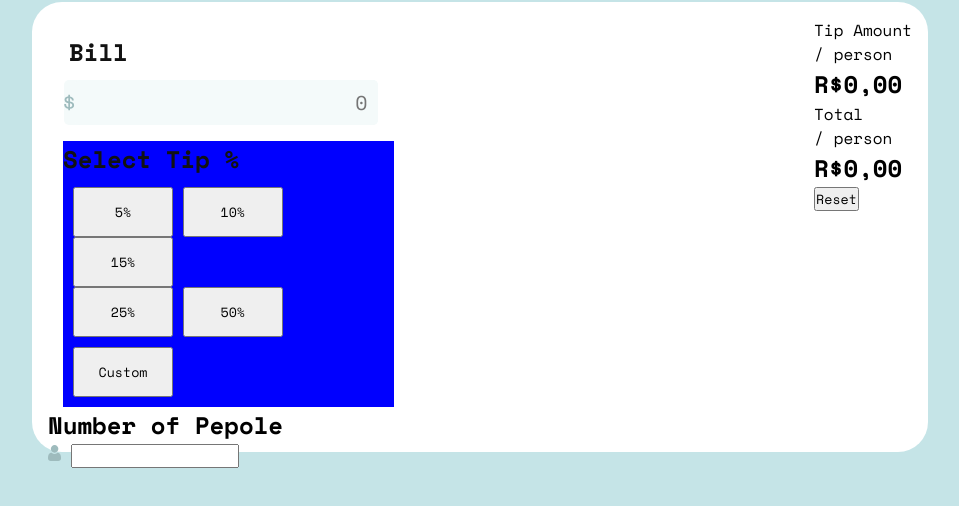
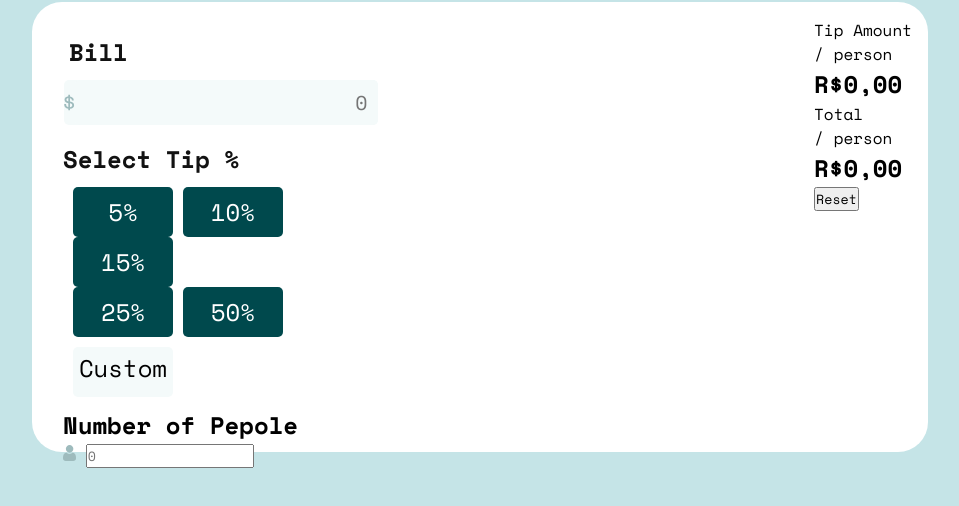
Before and after one commit to LK4z/FrontEnd-Mentor---Tip-Calculator-W-Israel-Pina, a plain HTML site: page index.html in a window 1280 px wide. Shown: the part 118-624 px from the top of the page, without its empty margins (160-1119 px from the left). Drawn offline with nearby package versions, Linux system fonts and the light colour scheme.

Commit message:
Mais CSS

```diff
--- a/index.html
+++ b/index.html
@@ -26,7 +26,7 @@
       <div class="bill">
         <h2>Bill</h2>
         <div class="bill-input-container">
-         <img src="./images/icon-dollar.svg" alt="Icone de dolar">
+          <img src="./images/icon-dollar.svg" alt="Icone de dolar">
           <input type="text" class="bill-input" placeholder="0">
         </div>
       </div>
@@ -40,7 +40,7 @@
           <br>
           <button class="botao-25">25%</button>
           <button class="botao-50">50%</button>
-          <button class="botao-custom">Custom</button>
+          <input type="text" placeholder="Custom" class="botao-custom">
         </div>
       </div>
 
@@ -48,7 +48,7 @@
         <h2>Number of Pepole</h2>
         <div class="numero-pessoas-input-container">
           <img src="./images/icon-person.svg" alt="">
-          <input type="text">
+          <input type="text" class="numero-pessoas-input" placeholder="0">
         </div>
       </div>
 
--- a/styles.css
+++ b/styles.css
@@ -48,7 +48,7 @@ body {
 }
 
 .bill-input-container:focus-within {
-    border: 1px solid hsl(172, 67%, 45%);
+    border: 2px solid hsl(172, 67%, 45%);
 }
 
 .bill-input {
@@ -71,7 +71,6 @@ body {
 }
 
 .select-tip {
-    background-color: blue;
     margin-left: 15px;
 }
 
@@ -83,38 +82,44 @@ body {
     padding: 10px;
 }
 
-.botao-5 {
+.botao-5, .botao-10, .botao-15, .botao-25, .botao-50 {
     height: 50px;
     width: 100px;
-}
-
-.botao-10 {
-    height: 50px;
-    width: 100px;
-}
-
-.botao-15 {
-    height: 50px;
-    width: 100px;
-}
-
-.botao-25 {
-    height: 50px;
-    width: 100px;
-}
-
-.botao-50 {
-    height: 50px;
-    width: 100px;
+    background-color: hsl(183, 100%, 15%);
+    border: none;
+    border-radius: 5px;
+    color: #fff;
+    font-size: 24px;
+    cursor: pointer;
 }
 
 .botao-custom {
     height: 50px;
     width: 100px;
     margin-top: 10px;
+    background-color: hsl(189, 41%, 97%);
+    border: none;
+    border-radius: 5px;
+    color: #000000;
+    text-align: center;
 }
 
+.botao-custom::placeholder {
+    color: #000000;
+    font-size: 24px;
+}
 
+.botao-custom:focus {
+outline: solid 2px hsl(172, 67%, 45%);
+}
+
+.numero-pessoas {
+    margin-left: 15px;
+}
+
+/* .numero-pessoas-input-container {
+
+} */
 
 
 
```
